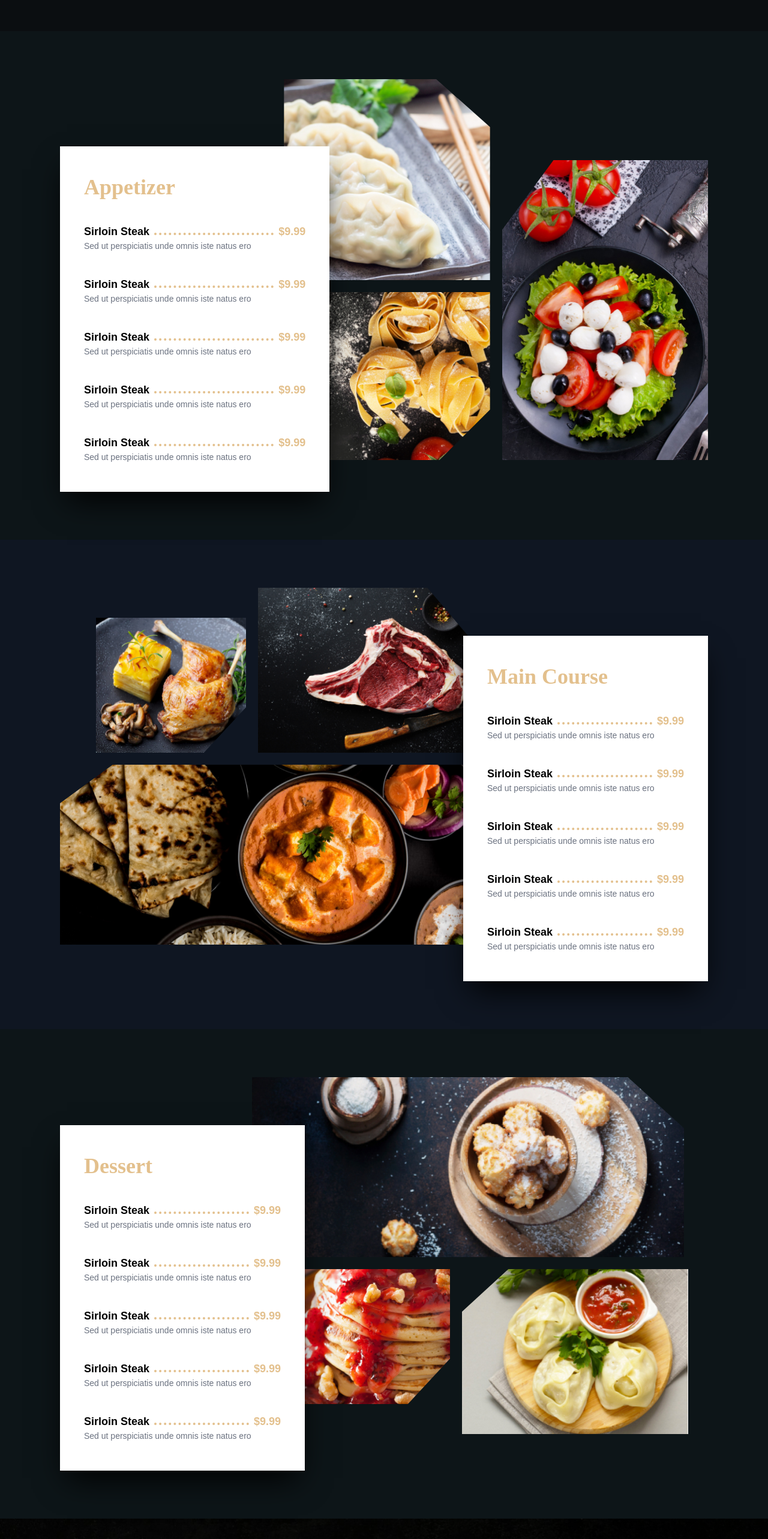
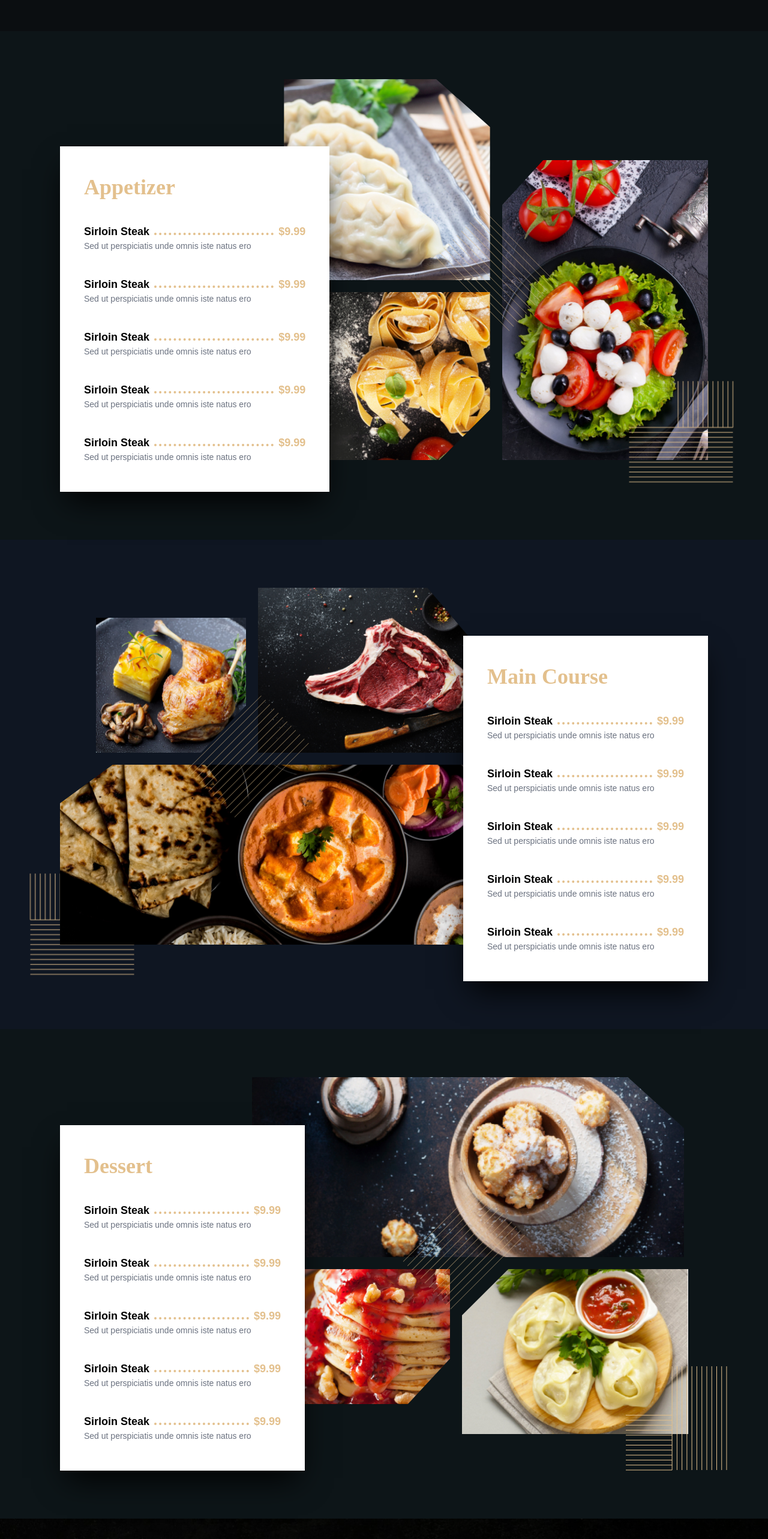
Before and after one commit to RakibulIslamm/Lezzatos-Restaurant-Website-, a React (Create React App) app: page /our-menu in a window 1280 px wide. Shown: the part 940-3506 px from the top of the page at 60% size. Built offline with nearby package versions, Linux system fonts and the light colour scheme.

Commit message:
Our Menu page done

```diff
--- a/src/Components/OurMenuComponents/Appetizer/Appetizer.js
+++ b/src/Components/OurMenuComponents/Appetizer/Appetizer.js
@@ -3,6 +3,8 @@ import SingleMenu2 from '../../HomeComponents/MenuDishes/SingleMenu/SingleMenu2'
 import foodImg1 from '../../../images/our-menu-images/Subtract-1.jpg'
 import foodImg2 from '../../../images/our-menu-images/02-menu.jpg'
 import foodImg3 from '../../../images/our-menu-images/salad-45DBF7S-1.jpg'
+import pattern2 from '../../../images/pattern-2.png'
+import pattern3 from '../../../images/Pattern-3.png'
 
 const Appetizer = () => {
     return (
@@ -20,7 +22,7 @@ const Appetizer = () => {
                             <SingleMenu2 />
                         </div>
                     </div>
-                    <div className='flex items-end justify-between gap-5 w-8/12'>
+                    <div className='flex items-end justify-between gap-5 w-8/12 relative'>
                         <div className='space-y-5 w-full'>
                             <img className='w-full h-[335px] object-cover' src={foodImg1} style={{
                                 clipPath: 'polygon(15.8% 0%, 73.9% 0%, 100% 23.8%, 100% 100%, 84.2% 100%, 15.8% 100%, 0% 100%, 0% 0%)'
@@ -31,9 +33,11 @@ const Appetizer = () => {
                         </div>
                         <div className='w-full'>
                             <img className='w-full h-[500px] object-cover' src={foodImg3} style={{
-                                clipPath: 'polygon(25% 0%, 100% 0%, 100% 23.8%, 100% 100%, 75.5% 100%, 0% 100%, 0% 77%, 0% 23.3%)'
+                                clipPath: 'polygon(20% 0%, 100% 0%, 100% 100%, 100% 100%, 100% 100%, 0% 100%, 0% 100%, 0% 15%)'
                             }} alt="" />
                         </div>
+                        <img className=' absolute top-1/2 left-1/2 transform -translate-x-1/2 -translate-y-1/2 rotate-90' src={pattern3} alt="" />
+                        <img className=' absolute -bottom-10 -right-10 transform -rotate-90' src={pattern2} alt="" />
                     </div>
                 </div>
             </div>
--- a/src/Components/OurMenuComponents/Dessert/Dessert.js
+++ b/src/Components/OurMenuComponents/Dessert/Dessert.js
@@ -3,6 +3,8 @@ import SingleMenu2 from '../../HomeComponents/MenuDishes/SingleMenu/SingleMenu2'
 import img1 from '../../../images/our-menu-images/traditional-italian-cookies-with-coconut-GX2FEKM-1.jpg'
 import img2 from '../../../images/our-menu-images/pancakes-with-strawberry-jam-and-walnuts-tasty-des-PW8EJNC-1.jpg'
 import img3 from '../../../images/our-menu-images/asian-food-PHYW43N.jpg'
+import pattern2 from '../../../images/pattern-2.png'
+import pattern3 from '../../../images/Pattern-3.png'
 
 const Dessert = () => {
     return (
@@ -20,7 +22,7 @@ const Dessert = () => {
                         </div>
                     </div>
 
-                    <div className='w-8/12'>
+                    <div className='w-8/12 relative'>
                         <div className='flex flex-col items-center gap-5'>
                             <img className='w-full h-[300px] object-cover object-center -ml-20' src={img1} style={{
                                 clipPath: 'polygon(15% 0%, 87% 0%, 100% 28.3%, 100% 100%, 85% 100%, 15% 100%, 0% 100%, 0% 0%)'
@@ -30,13 +32,13 @@ const Dessert = () => {
                                     clipPath: 'polygon(24.4% 0%, 77.3% 0%, 100% 0%, 100% 66.3%, 71.9% 100%, 0% 100%, 0% 82.7%, 0% 0%)'
                                 }} alt="" />
                                 <img className='h-[275px] w-8/12 object-cover object-center' src={img3} style={{
-                                    clipPath: 'polygon(20.5% 0%, 100% 0%, 100% 28.3%, 100% 100%, 84.7% 100%, 15.3% 100%, 0% 100%, 0% 25.8%)'
+                                    clipPath: 'polygon(20.5% 0%, 100% 0%, 100% 28%, 100% 100%, 85% 100%, 15.3% 100%, 0% 100%, 0% 28%)'
                                 }} alt="" />
                             </div>
                         </div>
+                        <img className='absolute top-1/2 left-1/2 transform -translate-x-3/4 -translate-y-3/4 mt-2 ml-1 z-20' src={pattern3} alt="" />
+                        <img className='absolute -right-8 bottom-0 transform -scale-x-100' src={pattern2} alt="" />
                     </div>
-
-
                 </div>
             </div>
         </div >
--- a/src/Components/OurMenuComponents/IngredientsVideo/IngredientsVideo.js
+++ b/src/Components/OurMenuComponents/IngredientsVideo/IngredientsVideo.js
@@ -15,7 +15,7 @@ const IngredientsVideo = () => {
                     <img className='w-full h-full object-cover' src={videoThumb} alt="" />
                     <div className='absolute w-full h-full bg-black bg-opacity-50 top-0 left-0 flex justify-center items-center shadow-2xl shadow-black'>
                         <button>
-                            <IoPlayCircleOutline className='text-[130px] text-white' />
+                            <IoPlayCircleOutline className='text-[130px] text-[#E3C08D]' />
                         </button>
                     </div>
                 </div>
--- a/src/Components/OurMenuComponents/MainCourse/MainCourse.js
+++ b/src/Components/OurMenuComponents/MainCourse/MainCourse.js
@@ -3,26 +3,30 @@ import SingleMenu2 from '../../HomeComponents/MenuDishes/SingleMenu/SingleMenu2'
 import img1 from '../../../images/our-menu-images/raw-meat-with-ingredients-for-cooking-PWHM492-1.jpg'
 import img2 from '../../../images/our-menu-images/duck-legs-confit-with-potato-gratin-and-mushroom-s-HMBACUZ.jpg'
 import img3 from '../../../images/our-menu-images/indian-lunch-dinner-CLDWFXZ-1.jpg'
+import pattern2 from '../../../images/pattern-2.png'
+import pattern3 from '../../../images/Pattern-3.png'
 
 const MainCourse = () => {
     return (
         <div className='py-20 bg-[#0F1622] relative'>
             <div className='px-[100px] xs:px-5 sm:px-10 max-w-[1440px] mx-auto'>
                 <div className='flex justify-between'>
-                    <div className='w-8/12'>
+                    <div className='w-8/12 relative'>
                         <div className='flex flex-col items-center gap-5'>
                             <div className='flex items-end justify-between gap-5 w-10/12'>
                                 <img className='h-[225px] w-5/12 object-cover object-center' src={img2} style={{
-                                    clipPath: 'polygon(24.4% 0%, 77.3% 0%, 100% 0%, 100% 66.3%, 71.9% 100%, 0% 100%, 0% 82.7%, 0% 0%)'
+                                    clipPath: 'polygon(25% 0%, 75% 0%, 100% 0%, 100% 65%, 70% 100%, 0% 100%, 0% 82.7%, 0% 0%)'
                                 }} alt="" />
                                 <img className='h-[275px] w-8/12 object-cover object-center -mr-10' src={img1} style={{
                                     clipPath: 'polygon(0% 0%, 76.3% 0%, 100% 37.7%, 100% 100%, 71.1% 100%, 0% 100%, 0% 82.3%, 0% 21.8%)'
                                 }} alt="" />
                             </div>
-                            <img className='w-full h-[300px] object-cover object-center' src={img3} style={{
+                            <img className='w-full h-[300px] object-cover object-center relative z-10' src={img3} style={{
                                 clipPath: 'polygon(12.2% 0%, 77.3% 0%, 100% 0%, 100% 100%, 71.9% 100%, 0% 100%, 0% 82.4%, 0% 21.4%)'
                             }} alt="" />
                         </div>
+                        <img className=' absolute top-1/2 left-1/2 transform -translate-x-3/4 -translate-y-3/4 mt-1 ml-1 z-20' src={pattern3} alt="" />
+                        <img className=' absolute bottom-2 -left-12 z-0 transform rotate-90 -scale-x-100' src={pattern2} alt="" />
                     </div>
                     <div className='w-4/12'>
                         <div className='px-10 py-12 bg-white relative z-20 space-y-10 -ml-12 mt-20 shadow-2xl shadow-black'>
--- a/src/Pages/Public/Home.js
+++ b/src/Pages/Public/Home.js
@@ -3,12 +3,12 @@ import AboutUs from '../../Components/HomeComponents/AboutUs/AboutUs';
 import DiscoverSec from '../../Components/HomeComponents/DiscoverSec/DiscoverSec';
 import Banner from '../../Components/HomeComponents/HomeBanner/Banner';
 import MenuDishes from '../../Components/HomeComponents/MenuDishes/MenuDishes';
-import Newsletter from '../../Components/HomeComponents/Newsletter/Newsletter';
 import Recipes from '../../Components/HomeComponents/Recipes/Recipes';
 import Reservation from '../../Components/HomeComponents/ReservationSec/Reservation';
 import Statistic from '../../Components/HomeComponents/Statistic/Statistic';
 import Testimonials from '../../Components/HomeComponents/Testimonials/Testimonials';
 import Video from '../../Components/HomeComponents/Video/Video';
+import Newsletter from '../../Components/Shared/Newsletter/Newsletter';
 
 const Home = () => {
     return (
--- a/src/Pages/Public/OurMenu.js
+++ b/src/Pages/Public/OurMenu.js
@@ -4,6 +4,7 @@ import Dessert from '../../Components/OurMenuComponents/Dessert/Dessert';
 import HotPromo from '../../Components/OurMenuComponents/HotPromo/HotPromo';
 import IngredientsVideo from '../../Components/OurMenuComponents/IngredientsVideo/IngredientsVideo';
 import MainCourse from '../../Components/OurMenuComponents/MainCourse/MainCourse';
+import Newsletter from '../../Components/Shared/Newsletter/Newsletter';
 import PageHeader from '../../Components/Shared/PageHeader/PageHeader';
 import headerBg from '../../images/home-images/italian-food-pasta-food-background-GXK8VUE-BG-Section.jpg'
 
@@ -16,6 +17,7 @@ const OurMenu = () => {
             <MainCourse />
             <Dessert />
             <IngredientsVideo />
+            <Newsletter />
         </div>
     );
 };
```
Also changed, not shown: src/Components/Shared/Newsletter/Newsletter.js (renamed from src/Components/HomeComponents/Newsletter/Newsletter.js).
